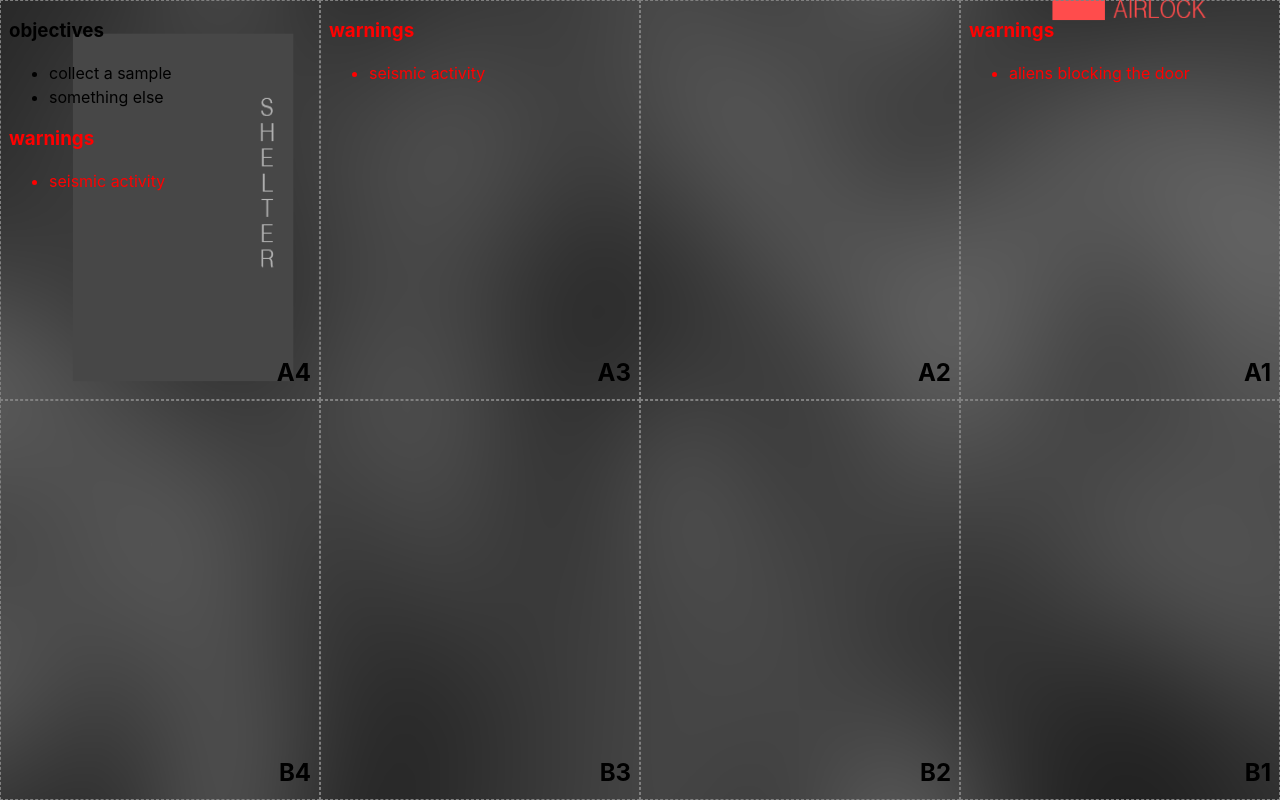
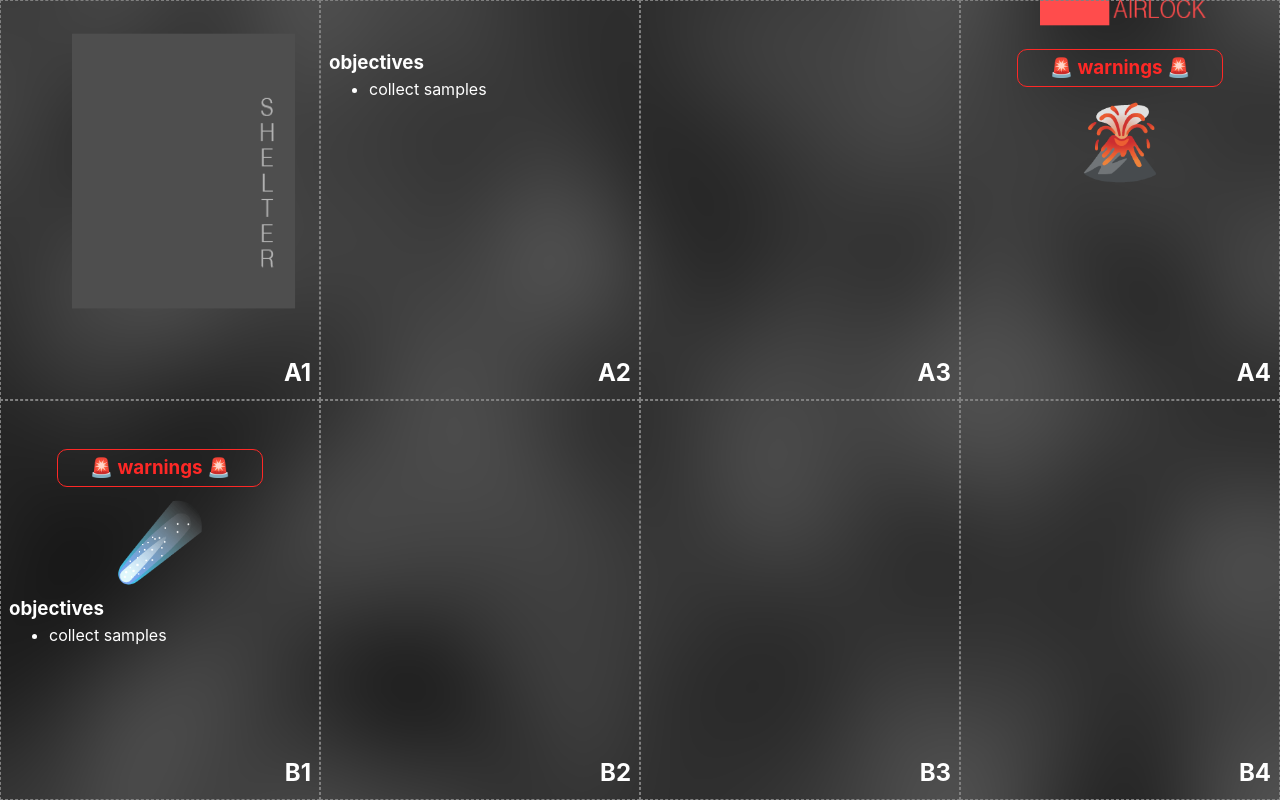
Before and after one commit to belfz/lunares-map-client, a React (Create React App) app: page / in a window 1280 px wide. Built offline with nearby package versions, Linux system fonts and the light colour scheme.

Commit message:
warnings & objectives prototype continued

```diff
--- a/src/App.tsx
+++ b/src/App.tsx
@@ -1,10 +1,11 @@
 import React from "react";
 import "./App.css";
 import { Map } from "./components/Map";
+import events from "./events.json";
 
 function App() {
   return (
-      <Map />
+      <Map events={events} />
   );
 }
 
--- a/src/components/LunarArea.tsx
+++ b/src/components/LunarArea.tsx
@@ -5,7 +5,8 @@ const LunarAreaContainer = styled.div`
   border: 1px dashed gray;
   display: flex;
   flex-direction: column;
-  padding: 1rem .5rem .5rem .5rem;
+  padding: 3rem .5rem .5rem .5rem;
+  color: white;
 `;
 
 const LunarAreaIdMarker = styled.h2`
@@ -14,11 +15,33 @@ const LunarAreaIdMarker = styled.h2`
 `;
 
 const Objectives = styled.div`
-  color: black;
+  color: white;
+  ul {
+    margin: 0;
+  }
 `;
 
 const Warnings = styled.div`
-  color: red;
+  color: #FE2826;
+  h3 {
+    border: 1px solid #FE2826;
+    border-radius: 10px;
+    text-align: center;
+    margin: 0 3rem;
+    padding: .25rem;
+  }
+`;
+
+const WarningsListing = styled.div`
+  display: flex;
+  flex-wrap: wrap;
+  justify-content: center;
+  margin: 0 auto;
+  width: 100%;
+`;
+
+const Warning = styled.h1`
+  font-size: 72px;
 `;
 
 interface Props {
@@ -30,6 +53,14 @@ interface Props {
 export const LunarArea = ({ id, objectives, warnings }: Props) => {
   return (
     <LunarAreaContainer>
+      {warnings.length > 0 && (
+        <Warnings>
+          <h3>🚨 warnings 🚨</h3>
+          <WarningsListing>
+            {warnings.map((wrn, idx) => <Warning key={idx}>{wrn}</Warning>)}
+          </WarningsListing>
+        </Warnings>
+      )}
       {objectives.length > 0 && (
         <Objectives>
           <h3>objectives</h3>
@@ -38,14 +69,6 @@ export const LunarArea = ({ id, objectives, warnings }: Props) => {
           </ul>
         </Objectives>
       )}
-      {warnings.length > 0 && (
-        <Warnings>
-          <h3>warnings</h3>
-          <ul>
-            {warnings.map((wrn, idx) => <li key={idx}>{wrn}</li>)}
-          </ul>
-        </Warnings>
-      )}
       <LunarAreaIdMarker>{id}</LunarAreaIdMarker>
     </LunarAreaContainer>
   )
--- a/src/components/Map.tsx
+++ b/src/components/Map.tsx
@@ -12,17 +12,30 @@ const MapContainer = styled.div`
   background-repeat: round;
 `;
 
-export const Map = () => {
+type LunarAreaId = "A1" | "A2" | "A3" | "A4" | "B1" | "B2" | "B3" | "B4";
+
+const AllLunarAreaIds: LunarAreaId[] = [
+  "A1", "A2", "A3", "A4", "B1", "B2", "B3", "B4"
+];
+
+type MapEvents = {
+  [key in LunarAreaId]?: {
+    objectives?: string[];
+    warnings?: string[];
+  }
+}
+
+interface Props {
+  events: MapEvents;
+}
+
+export const Map = ({ events }: Props) => {
+
   return (
     <MapContainer>
-      <LunarArea id="A4" objectives={["collect a sample", "something else"]} warnings={["seismic activity"]} />
-      <LunarArea id="A3" objectives={[]} warnings={["seismic activity"]} />
-      <LunarArea id="A2" objectives={[]} warnings={[]} />
-      <LunarArea id="A1" objectives={[]} warnings={["aliens blocking the door"]} />
-      <LunarArea id="B4" objectives={[]} warnings={[]} />
-      <LunarArea id="B3" objectives={[]} warnings={[]} />
-      <LunarArea id="B2" objectives={[]} warnings={[]} />
-      <LunarArea id="B1" objectives={[]} warnings={[]} />
+      {
+        AllLunarAreaIds.map(id => <LunarArea id={id} key={id} objectives={events[id]?.objectives ?? []} warnings={events[id]?.warnings ?? []} />)
+      }
     </MapContainer>
   )
 };
--- /dev/null
+++ b/src/events.json
@@ -0,0 +1,12 @@
+{
+  "A4": {
+    "warnings": ["🌋"]
+  },
+  "A2": {
+    "objectives": ["collect samples"]
+  },
+  "B1": {
+    "warnings": ["☄️"],
+    "objectives": ["collect samples"]
+  }
+}
```
Also changed, not shown: src/map-bg.png.
